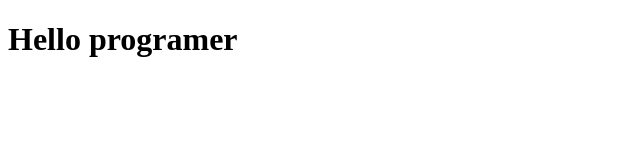
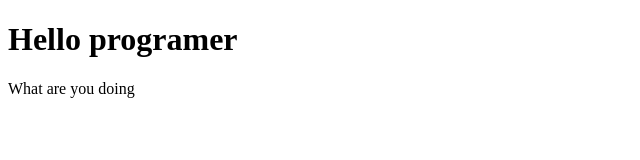
Before and after one commit to maheshrode22/prac1, a plain HTML site: page index.html in a window 1280 px wide. Shown: the whole page, without its empty margins (0-640 px from the left). Drawn offline with Linux system fonts and the light colour scheme.

Commit message:
Updated index.html with a new line 2

```diff
--- a/index.html
+++ b/index.html
@@ -5,5 +5,6 @@
 </head>
 <body>
     <h1>Hello programer</h1>
+    <p>What are you doing</p>
 </body>
 </html>
```
